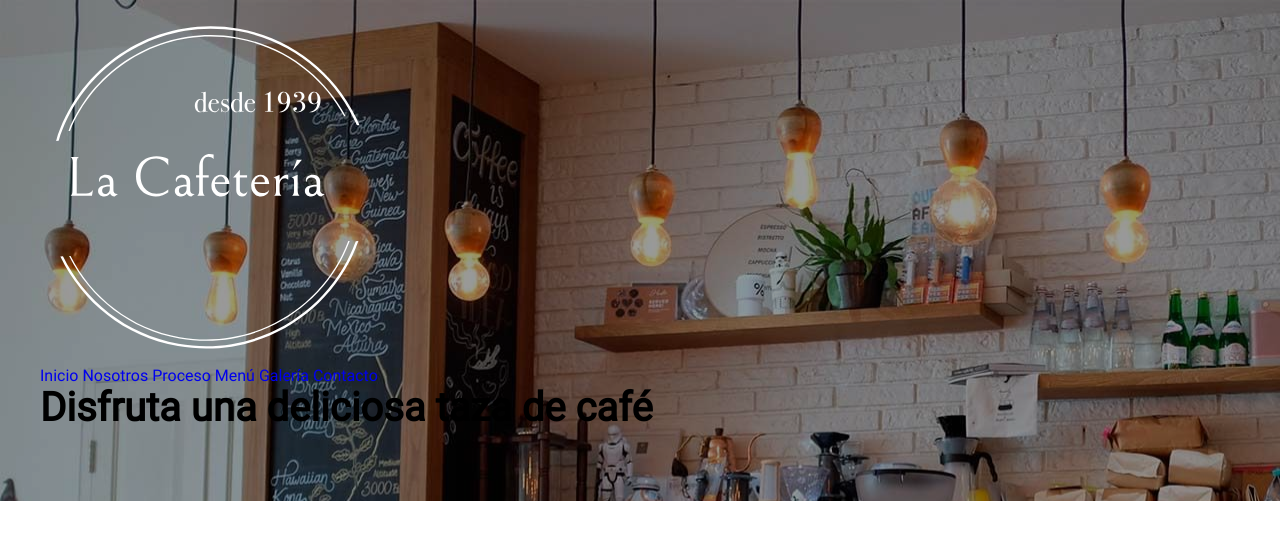
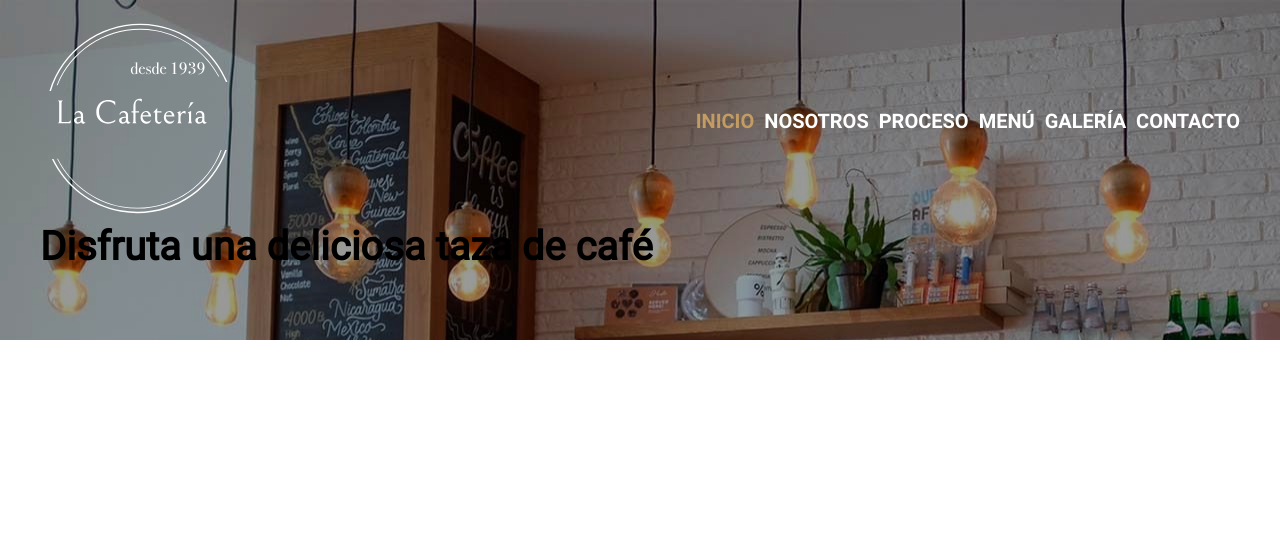
Before and after one commit to jmlocke1/cafeteria, a website: page index.html in a window 1280 px wide. Drawn offline with Linux system fonts and the light colour scheme.

Commit message:
Ajustando la barra de navegación

```diff
--- a/index.html
+++ b/index.html
@@ -14,7 +14,7 @@
 					<img src="build/img/logo.svg" alt="Logo cafetería">
 				</div>
 				<nav class="nav-principal">
-					<a href="index.html">Inicio</a>
+					<a class="activo" href="index.html">Inicio</a>
 					<a href="nosotros.html">Nosotros</a>
 					<a href="proceso.html">Proceso</a>
 					<a href="menu.html">Menú</a>
--- a/src/scss/base/_variables.scss
+++ b/src/scss/base/_variables.scss
@@ -26,11 +26,12 @@ $tablet: 768px;
 $desktop: 1024px;
 
 // Colores
-$primario: #E8505B;
-$secundario: #455A64;
+$primario: #5E311E;
+$secundario: #C39C63;
 $negro: #000;
 $blanco: #FFF;
 $grisClaro: #ECEEEF;
+$cafeClaro: #EBE7DE;
 
 // Unidades
 $separacion: 5rem
--- /dev/null
+++ b/src/scss/header/_barra.scss
@@ -0,0 +1,22 @@
+@use 'base/variables' as v;
+@use 'base/mixins' as m;
+
+.barra {
+	display: flex;
+	flex-direction: column;
+	@include m.tablet{
+		flex-direction: row;
+		justify-content: space-between;
+		align-items: center;
+	}
+
+	.logo {
+		width: 50%;
+		margin: 0 auto;
+
+		@include m.tablet{
+			width: 20rem;
+			margin: 0;
+		}
+	}
+}
--- a/src/scss/header/_index.scss
+++ b/src/scss/header/_index.scss
@@ -1,2 +1,3 @@
 @forward 'header';
 @forward 'navegacion';
+@forward 'barra';
--- a/src/scss/header/_navegacion.scss
+++ b/src/scss/header/_navegacion.scss
@@ -1,5 +1,32 @@
 @use 'base/variables' as v;
+@use 'base/mixins' as m;
 
-.navegacion {
-	color: v.$negro;
+.nav-principal {
+	display: flex;
+	flex-direction: column;
+	margin-top: 5rem;
+	@include m.tablet{
+		flex-direction: row;
+		gap: 1rem;
+		margin-top: 0;
+	}
+	a {
+		text-align: center;
+		color: v.$blanco;
+		font-size: 2rem;
+		text-transform: uppercase;
+		font-family: v.$fuentePrincipalBold;
+		margin-bottom: 1rem;
+
+		@include m.tablet{
+			margin-bottom: 0;
+		}
+
+		&:hover {
+			color: v.$secundario;
+		}
+		&.activo {
+			color: v.$secundario;
+		}
+	}
 }
```
Also changed, not shown: build/css/app.css.
